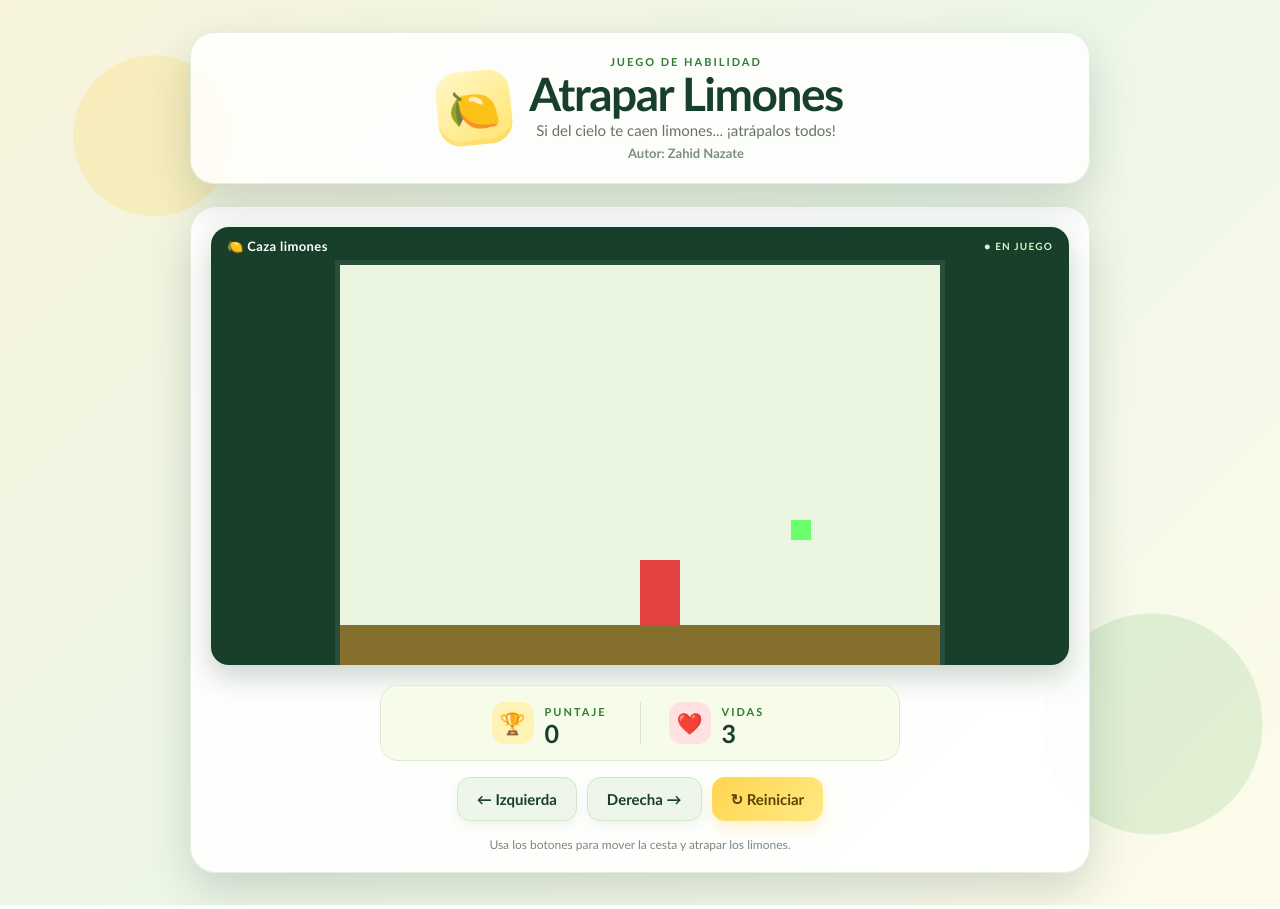
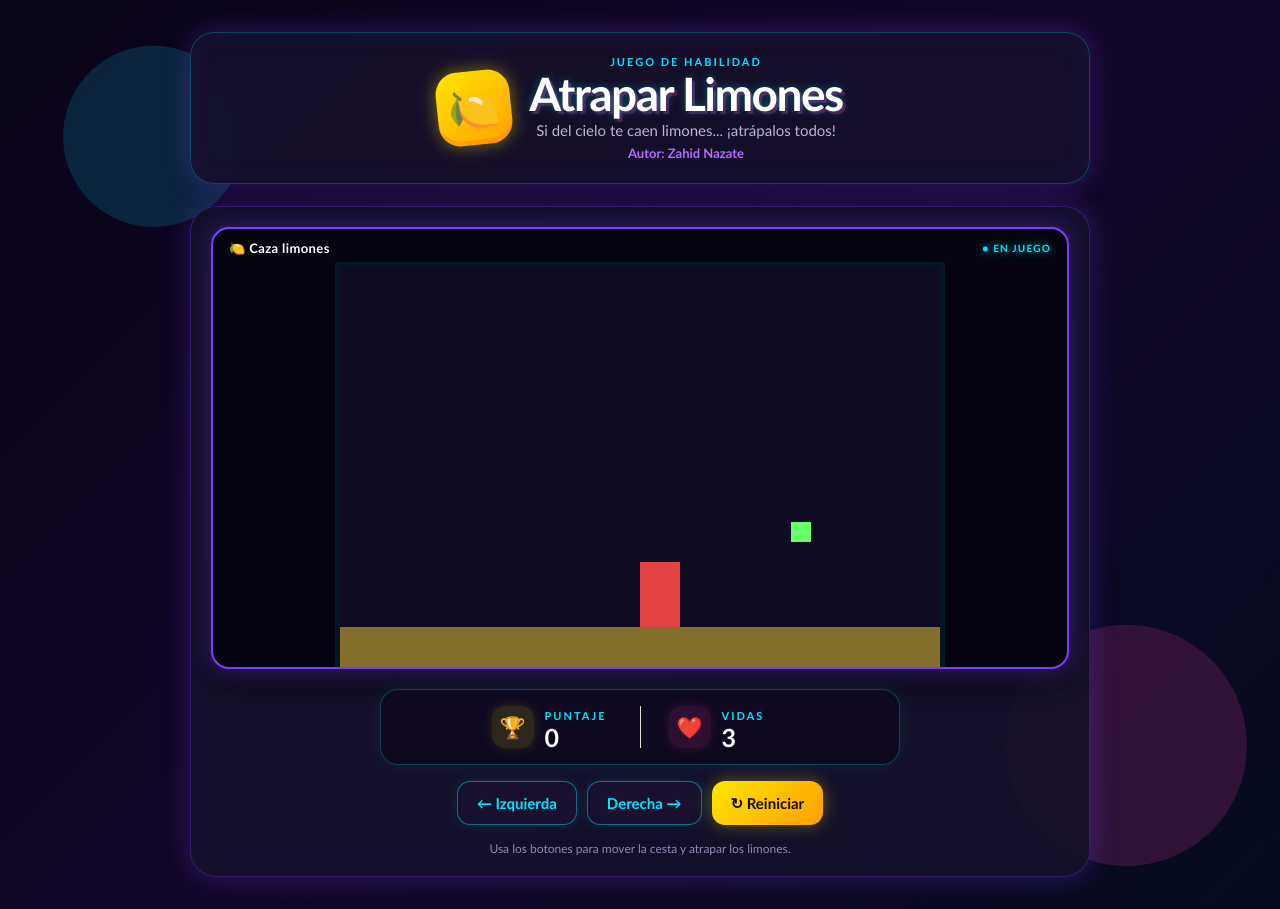
Before and after one commit to ZahidN09/juego_limones, a plain HTML site: page index.html in a window 1280 px wide. Drawn offline with Linux system fonts and the light colour scheme.

Commit message:
Cambio de colores (Prueba para git revert)

```diff
--- a/limones.css
+++ b/limones.css
@@ -7,15 +7,16 @@
 }
 
 :root {
-  --verde-oscuro: #173f2a;
-  --verde: #2e7d32;
-  --verde-claro: #66bb6a;
-  --amarillo: #ffd54f;
-  --amarillo-intenso: #fbc02d;
-  --crema: #fffdf3;
-  --texto: #243229;
+  --fondo: #09051a;
+  --fondo-panel: #15102b;
+  --morado: #7c3cff;
+  --morado-claro: #b66cff;
+  --cian: #00e5ff;
+  --rosa: #ff3cac;
+  --amarillo: #ffe600;
+  --texto: #f7f4ff;
   --blanco: #ffffff;
-  --sombra: 0 18px 45px rgba(23, 63, 42, 0.18);
+  --sombra: 0 0 28px rgba(124, 60, 255, 0.28);
 }
 
 body {
@@ -26,9 +27,9 @@ body {
   color: var(--texto);
   text-align: center;
   background:
-    radial-gradient(circle at 12% 15%, rgba(255, 213, 79, 0.24) 0 80px, transparent 81px),
-    radial-gradient(circle at 90% 80%, rgba(102, 187, 106, 0.18) 0 110px, transparent 111px),
-    linear-gradient(135deg, #f8f4dc 0%, #edf7e8 50%, #fffbea 100%);
+    radial-gradient(circle at 12% 15%, rgba(0, 229, 255, 0.14) 0 90px, transparent 91px),
+    radial-gradient(circle at 88% 82%, rgba(255, 60, 172, 0.16) 0 120px, transparent 121px),
+    linear-gradient(135deg, #09051a 0%, #12072a 52%, #070b20 100%);
 }
 
 .contenedor {
@@ -43,10 +44,10 @@ body {
   gap: 18px;
   margin-bottom: 22px;
   padding: 22px 28px;
-  background: rgba(255, 255, 255, 0.84);
-  border: 1px solid rgba(46, 125, 50, 0.13);
+  background: rgba(21, 16, 43, 0.92);
+  border: 1px solid rgba(0, 229, 255, 0.25);
   border-radius: 24px;
-  box-shadow: var(--sombra);
+  box-shadow: var(--sombra), inset 0 0 30px rgba(124, 60, 255, 0.06);
   backdrop-filter: blur(8px);
 }
 
@@ -57,9 +58,9 @@ body {
   height: 74px;
   flex: 0 0 74px;
   font-size: 42px;
-  background: linear-gradient(145deg, #fff8c9, #ffe46e);
+  background: linear-gradient(145deg, #ffe600, #ff9f00);
   border-radius: 22px;
-  box-shadow: inset 0 -5px 0 rgba(251, 192, 45, 0.25);
+  box-shadow: 0 0 18px rgba(255, 230, 0, 0.45), inset 0 -5px 0 rgba(255, 120, 0, 0.35);
   transform: rotate(-6deg);
 }
 
@@ -69,34 +70,35 @@ body {
   font-size: 11px;
   font-weight: 800;
   letter-spacing: 2px;
-  color: var(--verde);
+  color: var(--cian);
 }
 
 h1 {
   margin: 3px 0 4px;
-  color: var(--verde-oscuro);
+  color: var(--blanco);
   font-size: clamp(30px, 5vw, 46px);
   line-height: 1;
   letter-spacing: -1.5px;
+  text-shadow: 0 0 10px rgba(0, 229, 255, 0.35), 3px 3px 0 rgba(255, 60, 172, 0.25);
 }
 
 .subtitulo {
   margin: 0 0 6px;
-  color: #647269;
+  color: #bdb4d9;
   font-size: 15px;
 }
 
 h2 {
   margin: 0;
-  color: #78907d;
+  color: var(--morado-claro);
   font-size: 13px;
   font-weight: 600;
 }
 
 .zona-juego {
   padding: 20px;
-  background: rgba(255, 255, 255, 0.9);
-  border: 1px solid rgba(46, 125, 50, 0.12);
+  background: rgba(21, 16, 43, 0.94);
+  border: 1px solid rgba(124, 60, 255, 0.3);
   border-radius: 26px;
   box-shadow: var(--sombra);
 }
@@ -104,8 +106,9 @@ h2 {
 .marco-canvas {
   overflow: hidden;
   border-radius: 18px;
-  background: var(--verde-oscuro);
-  box-shadow: 0 12px 28px rgba(23, 63, 42, 0.22);
+  background: #05030f;
+  border: 2px solid var(--morado);
+  box-shadow: 0 0 22px rgba(124, 60, 255, 0.4), 0 12px 28px rgba(0, 0, 0, 0.45);
 }
 
 .barra-superior {
@@ -113,14 +116,15 @@ h2 {
   align-items: center;
   justify-content: space-between;
   padding: 11px 16px;
-  color: #fff;
+  color: var(--blanco);
   font-size: 13px;
   font-weight: 700;
   letter-spacing: 0.4px;
 }
 
 .indicador {
-  color: #d8f5c9;
+  color: var(--cian);
+  text-shadow: 0 0 8px rgba(0, 229, 255, 0.8);
   font-size: 10px;
   letter-spacing: 1.2px;
 }
@@ -131,9 +135,9 @@ canvas {
   max-width: 600px;
   height: auto;
   margin: 0 auto;
-  background: #eaf6df;
+  background: #100b24;
   border: 0;
-  outline: 5px solid rgba(255, 255, 255, 0.08);
+  outline: 5px solid rgba(0, 229, 255, 0.08);
 }
 
 .panel {
@@ -144,8 +148,9 @@ canvas {
   width: min(520px, 100%);
   margin: 20px auto 16px;
   padding: 14px 24px;
-  background: #f7fbea;
-  border: 1px solid #dcebd5;
+  background: #0e0920;
+  border: 1px solid rgba(0, 229, 255, 0.25);
+  box-shadow: 0 0 18px rgba(0, 229, 255, 0.08);
   border-radius: 18px;
 }
 
@@ -163,18 +168,20 @@ canvas {
   width: 42px;
   height: 42px;
   border-radius: 13px;
-  background: #fff2b5;
+  background: rgba(255, 230, 0, 0.13);
+  box-shadow: 0 0 12px rgba(255, 230, 0, 0.15);
   font-size: 21px;
 }
 
 .estadistica:nth-child(3) .estadistica-icono {
-  background: #ffe1e1;
+  background: rgba(255, 60, 172, 0.13);
+  box-shadow: 0 0 12px rgba(255, 60, 172, 0.15);
 }
 
 .estadistica strong {
   display: block;
   margin-top: 2px;
-  color: var(--verde-oscuro);
+  color: var(--blanco);
   font-size: 25px;
   line-height: 1;
 }
@@ -213,21 +220,22 @@ canvas {
 }
 
 .btn-movimiento {
-  color: var(--verde-oscuro);
-  background: #eef6e9;
-  border: 1px solid #d2e6cc;
-  box-shadow: 0 5px 12px rgba(46, 125, 50, 0.08);
+  color: var(--blanco);
+  color: var(--cian);
+  background: #17112f;
+  border: 1px solid rgba(0, 229, 255, 0.45);
+  box-shadow: 0 0 12px rgba(0, 229, 255, 0.12);
 }
 
 .btn-reiniciar {
-  color: #5b4300;
-  background: linear-gradient(135deg, var(--amarillo), #ffe985);
-  box-shadow: 0 7px 15px rgba(251, 192, 45, 0.22);
+  color: #120b00;
+  background: linear-gradient(135deg, var(--amarillo), #ff9f00);
+  box-shadow: 0 0 18px rgba(255, 230, 0, 0.35);
 }
 
 .ayuda {
   margin: 16px 0 0;
-  color: #7b897f;
+  color: #9389b5;
   font-size: 12px;
 }
 
```
